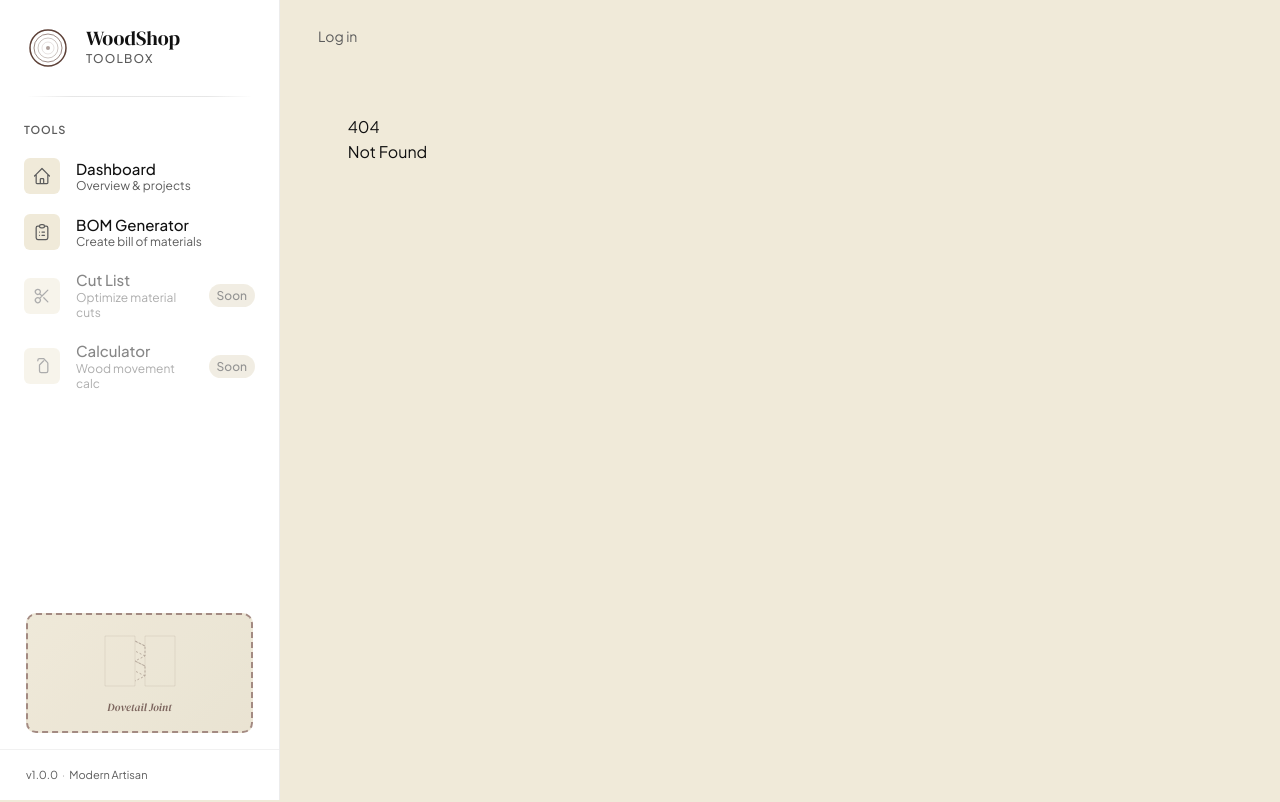
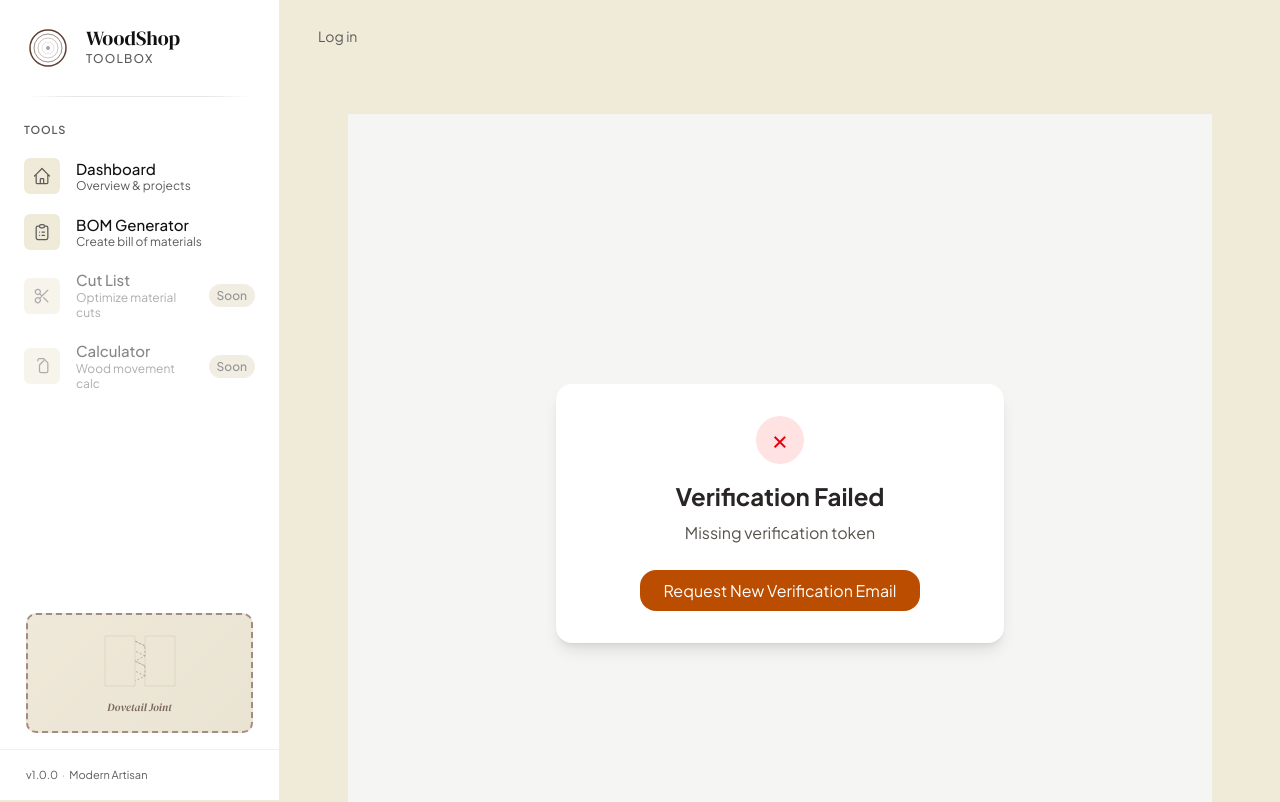
Before and after one commit to alec-harden/Alec_H_Personal-Projects, a SvelteKit app: page /auth/verify-email in a window 1280 px wide. Before the commit this address had no page. Shown: the top 802 px of the page. Built offline with nearby package versions, Linux system fonts and the light colour scheme.

Commit message:
feat(16-02): create verify-email route
- Add /auth/verify-email route to handle verification link clicks
- Validate token in load() for immediate result display
- Mark email verified and consume token on success
- Show success with dashboard link or error with resend link

```diff
--- /dev/null
+++ b/src/routes/auth/verify-email/+page.server.ts
@@ -0,0 +1,25 @@
+import type { PageServerLoad } from './$types';
+import { verifyEmailToken, markEmailAsVerified } from '$lib/server/auth';
+
+export const load: PageServerLoad = async ({ url }) => {
+	const token = url.searchParams.get('token');
+
+	if (!token) {
+		return { success: false, error: 'Missing verification token' };
+	}
+
+	// Validate token
+	const userId = await verifyEmailToken(token);
+
+	if (!userId) {
+		return {
+			success: false,
+			error: 'Invalid or expired verification link. Please request a new one.'
+		};
+	}
+
+	// Mark email as verified and consume token
+	await markEmailAsVerified(userId, token);
+
+	return { success: true };
+};
--- /dev/null
+++ b/src/routes/auth/verify-email/+page.svelte
@@ -0,0 +1,54 @@
+<script lang="ts">
+	interface Props {
+		data: { success: boolean; error?: string };
+	}
+
+	let { data }: Props = $props();
+</script>
+
+<svelte:head>
+	<title>Email Verification | WoodShop Toolbox</title>
+</svelte:head>
+
+<div class="min-h-screen bg-stone-100 flex items-center justify-center py-12 px-4">
+	<div class="max-w-md w-full bg-white rounded-lg shadow-lg p-8">
+		{#if data.success}
+			<div class="text-center">
+				<div
+					class="mx-auto flex items-center justify-center h-12 w-12 rounded-full bg-green-100 mb-4"
+				>
+					<span class="text-green-600 text-2xl">&#x2713;</span>
+				</div>
+				<h1 class="text-2xl font-bold text-stone-800 mb-2">Email Verified!</h1>
+				<p class="text-stone-600 mb-6">
+					Your email address has been successfully verified. You can now enjoy all features of
+					WoodShop Toolbox.
+				</p>
+				<a
+					href="/"
+					class="inline-block px-6 py-2 bg-amber-700 text-white rounded-lg hover:bg-amber-800 transition-colors"
+				>
+					Go to Dashboard
+				</a>
+			</div>
+		{:else}
+			<div class="text-center">
+				<div
+					class="mx-auto flex items-center justify-center h-12 w-12 rounded-full bg-red-100 mb-4"
+				>
+					<span class="text-red-600 text-2xl">&#x2717;</span>
+				</div>
+				<h1 class="text-2xl font-bold text-stone-800 mb-2">Verification Failed</h1>
+				<p class="text-stone-600 mb-6">
+					{data.error}
+				</p>
+				<a
+					href="/auth/resend-verification"
+					class="inline-block px-6 py-2 bg-amber-700 text-white rounded-lg hover:bg-amber-800 transition-colors"
+				>
+					Request New Verification Email
+				</a>
+			</div>
+		{/if}
+	</div>
+</div>
```
